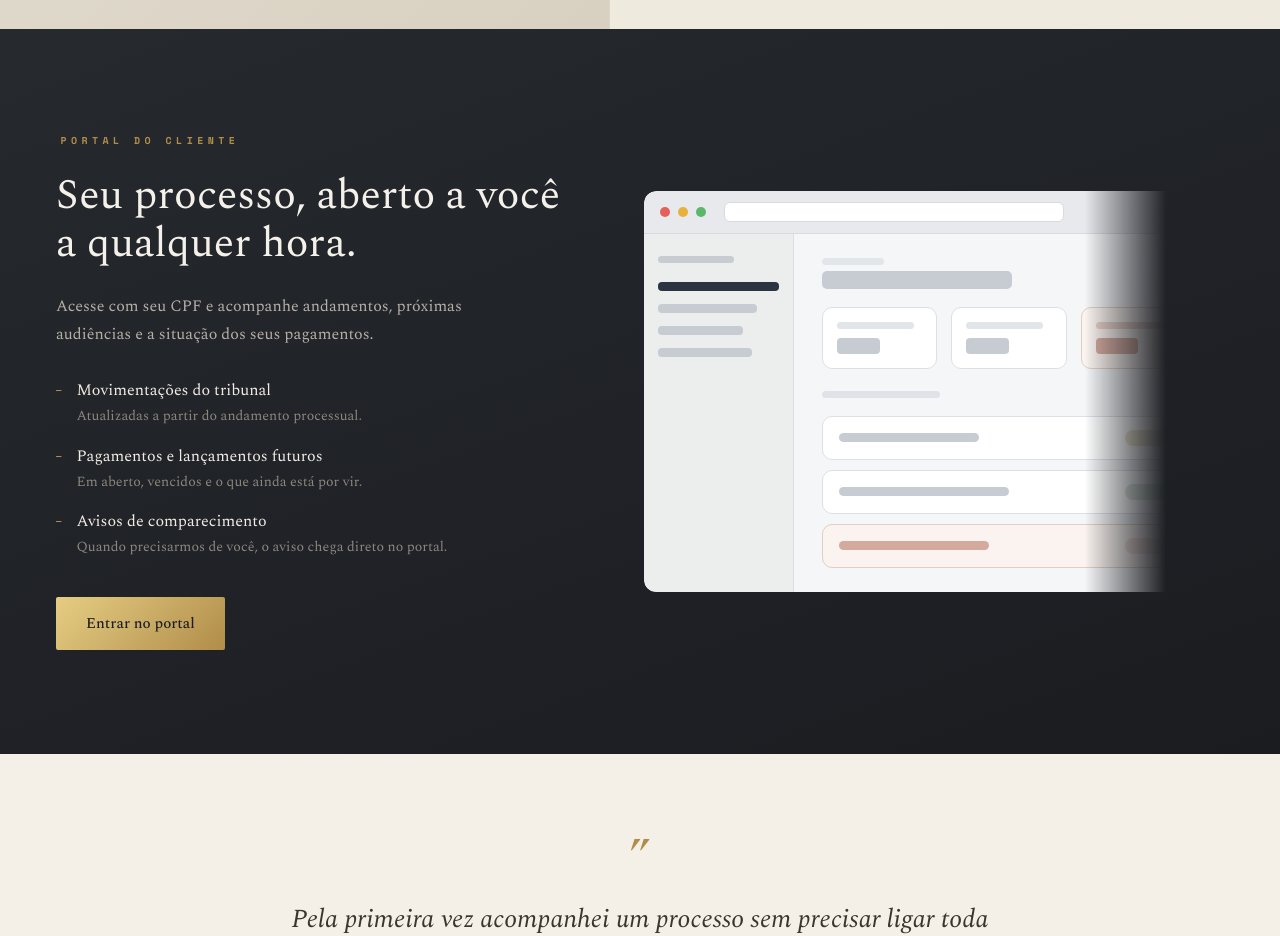
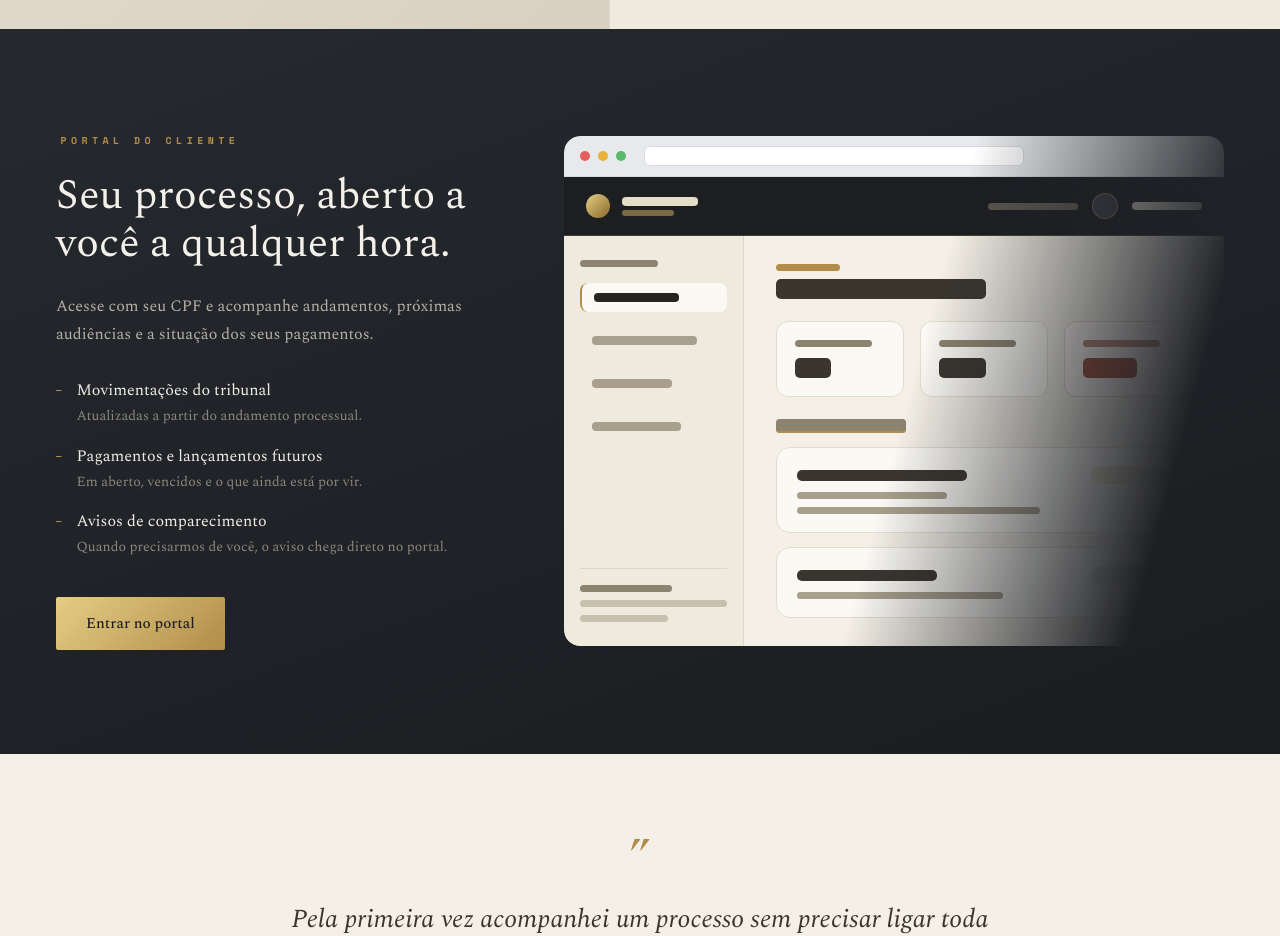
Before and after one commit to POY50N/controlDashboard, a website: page public/index.html in a window 1280 px wide. Shown: the part 2500-3436 px from the top of the page. Drawn offline with nearby package versions, Linux system fonts and the light colour scheme; no server answers.

Commit message:
mockup web mais fiel ao portal do cliente real
- reproduz a topbar escura (marca + usuário) e o menu lateral creme
  com o item ativo destacado, como no portal.html real
- cards de estatística e de processos maiores e com cantos mais
  arredondados, seguindo as cores reais (inclusive o tom de alerta)
- esmaecimento à direita mais suave, anguladNo ~15° e deslocado mais
  para a direita

```diff
--- a/public/index.html
+++ b/public/index.html
@@ -141,54 +141,84 @@
           <a href="acesso.html" data-sessao="acesso" style="font:500 15px 'Spectral',serif;color:#1c1e22;background:linear-gradient(135deg,#e6cd83,#b08d4a);padding:15px 30px;border-radius:2px;white-space:nowrap">Entrar no portal</a>
         </div>
       </div>
-      <div style="display:flex;justify-content:flex-start">
-        <div style="width:580px;max-width:100%;border-radius:12px;overflow:hidden;box-shadow:0 24px 60px rgba(0,0,0,.4);-webkit-mask-image:linear-gradient(to right,#000 0%,#000 76%,transparent 90%);mask-image:linear-gradient(to right,#000 0%,#000 76%,transparent 90%)">
-          <div style="display:flex;align-items:center;gap:8px;padding:11px 16px;background:#e7e9ec;border-bottom:1px solid #d7dade">
+      <div style="display:flex;justify-content:flex-end">
+        <div style="width:660px;max-width:100%;border-radius:16px;overflow:hidden;box-shadow:0 24px 60px rgba(0,0,0,.4);-webkit-mask-image:linear-gradient(105deg,#000 0%,#000 52%,transparent 88%);mask-image:linear-gradient(105deg,#000 0%,#000 52%,transparent 88%)">
+          <div style="display:flex;align-items:center;gap:8px;padding:10px 16px;background:#e7e9ec;border-bottom:1px solid #d7dade">
             <span style="width:10px;height:10px;border-radius:50%;background:#e5605a"></span>
             <span style="width:10px;height:10px;border-radius:50%;background:#e8b13c"></span>
             <span style="width:10px;height:10px;border-radius:50%;background:#59b869"></span>
-            <span style="margin-left:10px;flex:1;max-width:340px;height:20px;border-radius:6px;background:#fff;border:1px solid #d7dade"></span>
+            <span style="margin-left:10px;flex:1;max-width:380px;height:20px;border-radius:6px;background:#fff;border:1px solid #d7dade"></span>
           </div>
-          <div style="display:flex;background:#f5f6f8">
-            <div style="width:150px;flex:none;background:#eceeee;border-right:1px solid #dde0e3;padding:22px 14px;display:flex;flex-direction:column;gap:13px">
-              <span style="display:block;width:76px;height:7px;border-radius:3.5px;background:#c7ccd3;margin-bottom:6px"></span>
-              <span style="display:block;width:100%;height:9px;border-radius:4px;background:#2b3440"></span>
-              <span style="display:block;width:82%;height:9px;border-radius:4px;background:#c7ccd3"></span>
-              <span style="display:block;width:70%;height:9px;border-radius:4px;background:#c7ccd3"></span>
-              <span style="display:block;width:78%;height:9px;border-radius:4px;background:#c7ccd3"></span>
+          <div style="display:flex;align-items:center;justify-content:space-between;padding:16px 22px;background:#1c1e22;border-bottom:1px solid rgba(176,141,74,.3)">
+            <div style="display:flex;align-items:center;gap:12px">
+              <span style="width:24px;height:24px;flex:none;border-radius:50%;background:linear-gradient(135deg,#e6cd83,#8a6a2b)"></span>
+              <div style="display:flex;flex-direction:column;gap:4px">
+                <span style="display:block;width:76px;height:9px;border-radius:4px;background:#e6ddc8"></span>
+                <span style="display:block;width:52px;height:6px;border-radius:3px;background:#7a6a3f"></span>
+              </div>
             </div>
-            <div style="flex:1;padding:24px 28px;display:flex;flex-direction:column;gap:18px">
-              <div style="display:flex;flex-direction:column;gap:6px">
-                <span style="display:block;width:62px;height:7px;border-radius:3.5px;background:#e2e5ea"></span>
-                <span style="display:block;width:190px;height:18px;border-radius:5px;background:#c7ccd3"></span>
+            <div style="display:flex;align-items:center;gap:14px">
+              <span style="display:block;width:90px;height:7px;border-radius:3.5px;background:#5c584f"></span>
+              <span style="width:26px;height:26px;flex:none;border-radius:50%;background:#3a3d44;border:1px solid rgba(176,141,74,.5)"></span>
+              <span style="display:block;width:70px;height:8px;border-radius:4px;background:#c9c5bb"></span>
+            </div>
+          </div>
+          <div style="display:flex;background:#f4f0e7">
+            <div style="width:180px;flex:none;background:#efeade;border-right:1px solid #ddd6c7;padding:24px 16px;display:flex;flex-direction:column;gap:14px">
+              <span style="display:block;width:78px;height:7px;border-radius:3.5px;background:#8d846f;margin-bottom:2px"></span>
+              <div style="display:flex;align-items:center;padding:10px 12px;border-radius:8px;border-left:2px solid #b08d4a;background:#fbf9f4">
+                <span style="display:block;width:70%;height:9px;border-radius:4px;background:#26241f"></span>
               </div>
-              <div style="display:grid;grid-template-columns:repeat(3,1fr);gap:14px">
-                <div style="display:flex;flex-direction:column;gap:9px;padding:14px;border:1px solid #dce0e6;border-radius:10px;background:#fff">
-                  <span style="display:block;width:90%;height:7px;border-radius:3.5px;background:#e2e5ea"></span>
-                  <span style="display:block;width:50%;height:16px;border-radius:4px;background:#c7ccd3"></span>
+              <div style="display:flex;align-items:center;padding:10px 12px">
+                <span style="display:block;width:85%;height:9px;border-radius:4px;background:#a89f8c"></span>
+              </div>
+              <div style="display:flex;align-items:center;padding:10px 12px">
+                <span style="display:block;width:65%;height:9px;border-radius:4px;background:#a89f8c"></span>
+              </div>
+              <div style="display:flex;align-items:center;padding:10px 12px">
+                <span style="display:block;width:72%;height:9px;border-radius:4px;background:#a89f8c"></span>
+              </div>
+              <div style="margin-top:auto;padding-top:16px;border-top:1px solid #ddd6c7;display:flex;flex-direction:column;gap:8px">
+                <span style="display:block;width:92px;height:7px;border-radius:3.5px;background:#8d846f"></span>
+                <span style="display:block;width:100%;height:7px;border-radius:3.5px;background:#c7c0ae"></span>
+                <span style="display:block;width:60%;height:7px;border-radius:3.5px;background:#c7c0ae"></span>
+              </div>
+            </div>
+            <div style="flex:1;padding:28px 32px;display:flex;flex-direction:column;gap:22px">
+              <div style="display:flex;flex-direction:column;gap:8px">
+                <span style="display:block;width:64px;height:7px;border-radius:3.5px;background:#b08d4a"></span>
+                <span style="display:block;width:210px;height:20px;border-radius:5px;background:#3a362e"></span>
+              </div>
+              <div style="display:grid;grid-template-columns:repeat(3,1fr);gap:16px">
+                <div style="display:flex;flex-direction:column;gap:11px;padding:18px;border-radius:12px;border:1px solid #e3ddd0;background:#fbf9f4">
+                  <span style="display:block;width:85%;height:7px;border-radius:3.5px;background:#8d846f"></span>
+                  <span style="display:block;width:40%;height:20px;border-radius:5px;background:#3a362e"></span>
                 </div>
-                <div style="display:flex;flex-direction:column;gap:9px;padding:14px;border:1px solid #dce0e6;border-radius:10px;background:#fff">
-                  <span style="display:block;width:90%;height:7px;border-radius:3.5px;background:#e2e5ea"></span>
-                  <span style="display:block;width:50%;height:16px;border-radius:4px;background:#c7ccd3"></span>
+                <div style="display:flex;flex-direction:column;gap:11px;padding:18px;border-radius:12px;border:1px solid #e3ddd0;background:#fbf9f4">
+                  <span style="display:block;width:85%;height:7px;border-radius:3.5px;background:#8d846f"></span>
+                  <span style="display:block;width:52%;height:20px;border-radius:5px;background:#3a362e"></span>
                 </div>
-                <div style="display:flex;flex-direction:column;gap:9px;padding:14px;border:1px solid #e0cfc2;border-radius:10px;background:#faf3ef">
-                  <span style="display:block;width:90%;height:7px;border-radius:3.5px;background:#e6cfc7"></span>
-                  <span style="display:block;width:50%;height:16px;border-radius:4px;background:#d3aa9d"></span>
+                <div style="display:flex;flex-direction:column;gap:11px;padding:18px;border-radius:12px;border:1px solid #e0cfc2;background:#faf3ef">
+                  <span style="display:block;width:85%;height:7px;border-radius:3.5px;background:#b8836f"></span>
+                  <span style="display:block;width:60%;height:20px;border-radius:5px;background:#9a4a35"></span>
                 </div>
               </div>
-              <span style="display:block;width:118px;height:7px;border-radius:3.5px;background:#dfe3e8;margin-top:4px"></span>
-              <div style="display:flex;flex-direction:column;gap:10px">
-                <div style="display:flex;justify-content:space-between;align-items:center;gap:14px;padding:13px 16px;border:1px solid #dce0e6;border-radius:10px;background:#fff">
-                  <span style="display:block;width:140px;height:9px;border-radius:4.5px;background:#c7ccd3"></span>
-                  <span style="display:block;width:54px;height:16px;border-radius:20px;background:#efe6cf"></span>
+              <div style="display:flex;flex-direction:column;gap:14px">
+                <span style="display:block;width:130px;height:7px;border-radius:3.5px;background:#8d846f;padding-bottom:12px;border-bottom:2px solid #b08d4a"></span>
+                <div style="display:flex;flex-direction:column;gap:8px;padding:18px 20px;border-radius:14px;border:1px solid #e3ddd0;background:#fbf9f4">
+                  <div style="display:flex;justify-content:space-between;align-items:center;gap:14px">
+                    <span style="display:block;width:170px;height:11px;border-radius:5px;background:#3a362e"></span>
+                    <span style="display:block;width:80px;height:18px;border-radius:20px;background:#efe6cf"></span>
+                  </div>
+                  <span style="display:block;width:40%;height:7px;border-radius:3.5px;background:#a89f8c"></span>
+                  <span style="display:block;width:65%;height:7px;border-radius:3.5px;background:#a89f8c"></span>
                 </div>
-                <div style="display:flex;justify-content:space-between;align-items:center;gap:14px;padding:13px 16px;border:1px solid #dce0e6;border-radius:10px;background:#fff">
-                  <span style="display:block;width:170px;height:9px;border-radius:4.5px;background:#c7ccd3"></span>
-                  <span style="display:block;width:54px;height:16px;border-radius:20px;background:#dfe8de"></span>
-                </div>
-                <div style="display:flex;justify-content:space-between;align-items:center;gap:14px;padding:13px 16px;border:1px solid #e0cfc2;border-radius:10px;background:#faf3ef">
-                  <span style="display:block;width:150px;height:9px;border-radius:4.5px;background:#d3aa9d"></span>
-                  <span style="display:block;width:54px;height:16px;border-radius:20px;background:#f0dcd6"></span>
+                <div style="display:flex;flex-direction:column;gap:8px;padding:18px 20px;border-radius:14px;border:1px solid #e3ddd0;background:#fbf9f4">
+                  <div style="display:flex;justify-content:space-between;align-items:center;gap:14px">
+                    <span style="display:block;width:140px;height:11px;border-radius:5px;background:#3a362e"></span>
+                    <span style="display:block;width:80px;height:18px;border-radius:20px;background:#dfe8de"></span>
+                  </div>
+                  <span style="display:block;width:55%;height:7px;border-radius:3.5px;background:#a89f8c"></span>
                 </div>
               </div>
             </div>
```
